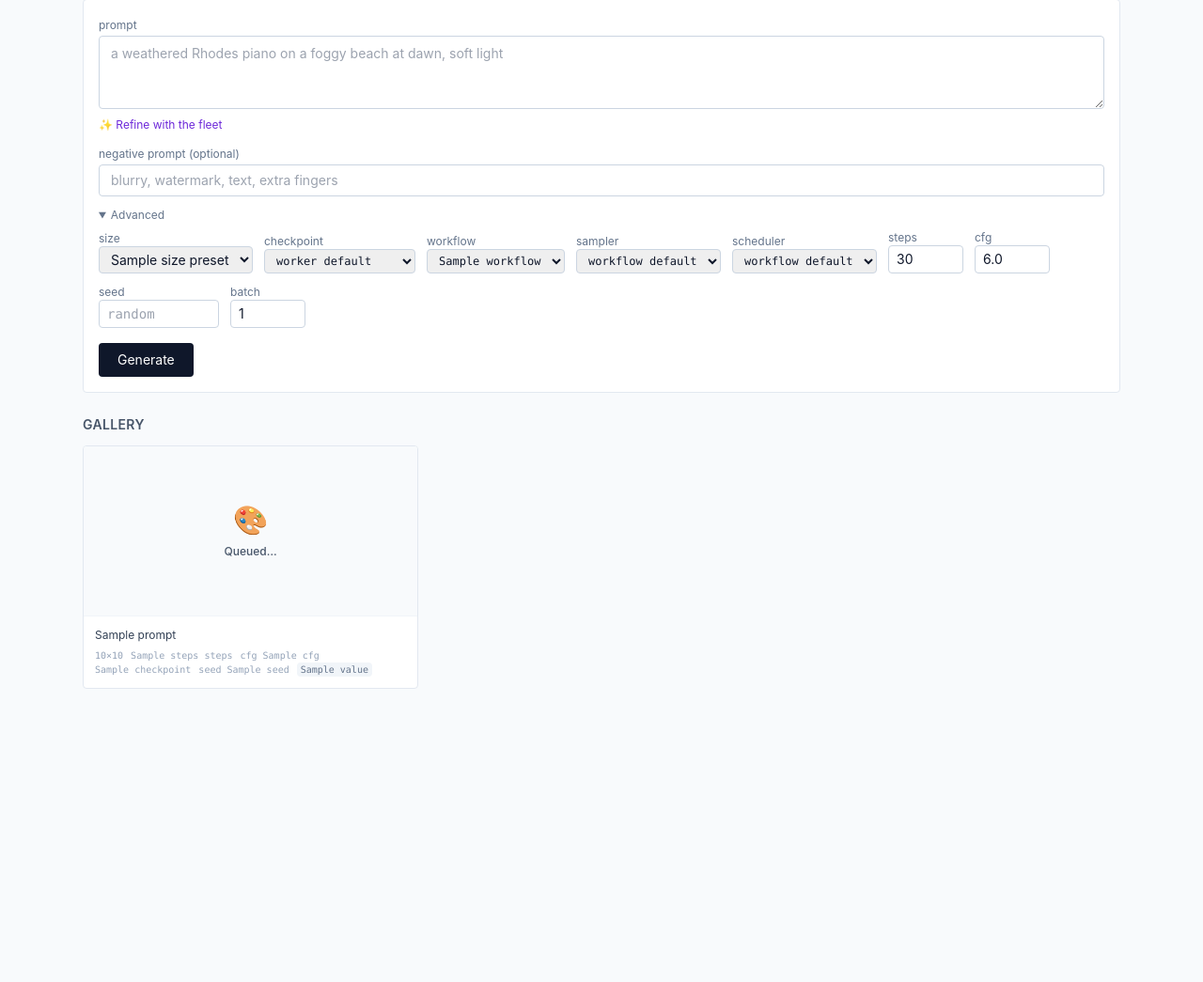
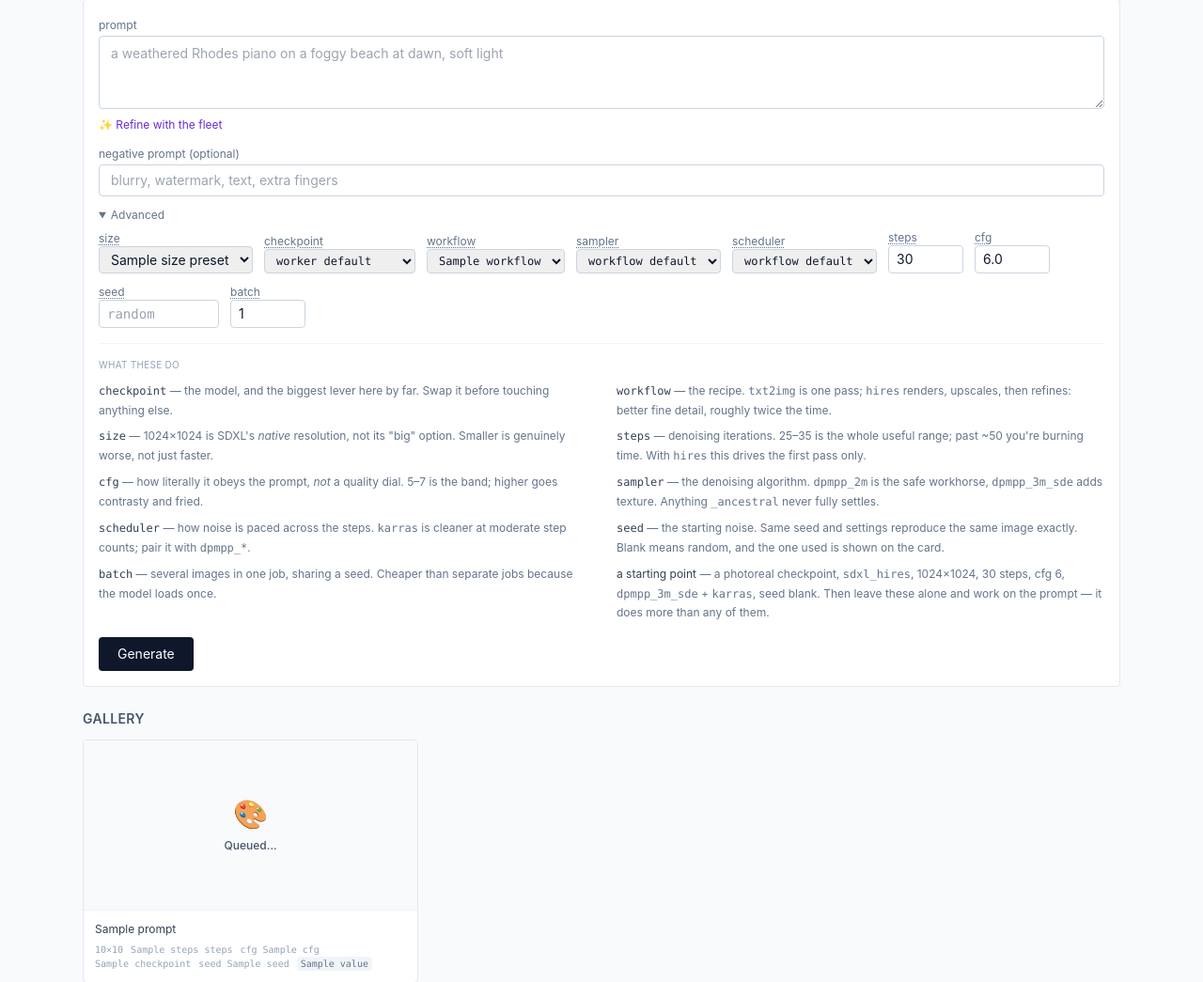
Before and after one commit to will-barnard/dry-dock, a FastAPI app: template backend/app/templates/darkroom.html in a window 1280 px wide, after a click on "Advanced". Shown: the part 185-1230 px from the top of the page at 94% size. Before the commit the page ends 918 px from the top, so only its background shows below. Run offline with FastAPI, Linux system fonts and the light colour scheme; the template is opened without the code that fills it: most values are stand-ins (such as "Sample title", 1, 10 or a date in 2020); parts of the project's set-up code (start-up, migrations or seed data) failed here and were passed over; some libraries are stand-ins or nearby versions.

Commit message:
added tips for darkroom

```diff
--- a/backend/app/templates/darkroom.html
+++ b/backend/app/templates/darkroom.html
@@ -86,7 +86,7 @@
       <summary class="text-xs text-slate-500 cursor-pointer hover:text-slate-800">Advanced</summary>
       <div class="flex flex-wrap gap-3 items-end mt-2">
         <label class="flex flex-col">
-          <span class="text-xs text-slate-500">size</span>
+          <span class="text-xs text-slate-500 cursor-help decoration-dotted underline underline-offset-2" title="1024x1024 is SDXL's native resolution, not its 'big' option. Smaller is genuinely worse, not just faster.">size</span>
           <select name="size" class="border border-slate-300 rounded px-2 py-1">
             {% for label, w, h in size_presets %}
               <option value="{{ w }}x{{ h }}">{{ label }}</option>
@@ -94,52 +94,105 @@
           </select>
         </label>
         <label class="flex flex-col">
-          <span class="text-xs text-slate-500">checkpoint</span>
+          <span class="text-xs text-slate-500 cursor-help decoration-dotted underline underline-offset-2" title="The model. The biggest lever here by far - swap this before touching anything else.">checkpoint</span>
           <select name="checkpoint" class="border border-slate-300 rounded px-2 py-1 font-mono text-xs">
             <option value="">worker default</option>
             {% for c in checkpoints %}<option value="{{ c }}">{{ c }}</option>{% endfor %}
           </select>
         </label>
         <label class="flex flex-col">
-          <span class="text-xs text-slate-500" title="sdxl_hires runs a second upscale pass — better detail, roughly twice the time">workflow</span>
+          <span class="text-xs text-slate-500 cursor-help decoration-dotted underline underline-offset-2" title="The recipe. sdxl_txt2img is one pass; sdxl_hires renders, upscales, then refines - better fine detail, roughly twice the time.">workflow</span>
           <select name="workflow" class="border border-slate-300 rounded px-2 py-1 font-mono text-xs">
             {% for w in workflows %}<option value="{{ w }}">{{ w }}</option>{% endfor %}
           </select>
         </label>
         <label class="flex flex-col">
-          <span class="text-xs text-slate-500">sampler</span>
+          <span class="text-xs text-slate-500 cursor-help decoration-dotted underline underline-offset-2" title="The denoising algorithm. dpmpp_2m is the safe workhorse; dpmpp_3m_sde adds texture.">sampler</span>
           <select name="sampler" class="border border-slate-300 rounded px-2 py-1 font-mono text-xs">
             <option value="">workflow default</option>
             {% for sm in samplers %}<option value="{{ sm }}">{{ sm }}</option>{% endfor %}
           </select>
         </label>
         <label class="flex flex-col">
-          <span class="text-xs text-slate-500">scheduler</span>
+          <span class="text-xs text-slate-500 cursor-help decoration-dotted underline underline-offset-2" title="How noise is paced across the steps. karras is cleaner at moderate step counts.">scheduler</span>
           <select name="scheduler" class="border border-slate-300 rounded px-2 py-1 font-mono text-xs">
             <option value="">workflow default</option>
             {% for sc in schedulers %}<option value="{{ sc }}">{{ sc }}</option>{% endfor %}
           </select>
         </label>
         <label class="flex flex-col">
-          <span class="text-xs text-slate-500">steps</span>
+          <span class="text-xs text-slate-500 cursor-help decoration-dotted underline underline-offset-2" title="Denoising iterations. 25-35 is the whole useful range; past ~50 you're burning time for no visible gain.">steps</span>
           <input name="steps" type="number" value="30" min="1" max="80"
                  class="border border-slate-300 rounded px-2 py-1 w-20">
         </label>
         <label class="flex flex-col">
-          <span class="text-xs text-slate-500">cfg</span>
+          <span class="text-xs text-slate-500 cursor-help decoration-dotted underline underline-offset-2" title="How literally it obeys your prompt - not a quality dial. 5-7 is the band. Higher goes contrasty and fried.">cfg</span>
           <input name="cfg" type="number" value="6.0" step="0.5" min="0" max="30"
                  class="border border-slate-300 rounded px-2 py-1 w-20">
         </label>
         <label class="flex flex-col">
-          <span class="text-xs text-slate-500">seed</span>
+          <span class="text-xs text-slate-500 cursor-help decoration-dotted underline underline-offset-2" title="The starting noise. Same seed + same settings = the same image every time. Blank = random.">seed</span>
           <input name="seed" placeholder="random" inputmode="numeric"
                  class="border border-slate-300 rounded px-2 py-1 w-32 font-mono">
         </label>
         <label class="flex flex-col">
-          <span class="text-xs text-slate-500">batch</span>
+          <span class="text-xs text-slate-500 cursor-help decoration-dotted underline underline-offset-2" title="Several images in one job, sharing a seed. Cheaper than running separate jobs.">batch</span>
           <input name="batch" type="number" value="1" min="1" max="{{ max_batch }}"
                  class="border border-slate-300 rounded px-2 py-1 w-20">
         </label>
+      </div>
+
+      {# Same text as the hover hints, spelled out — hovering is no use on a
+         phone, and you shouldn't have to discover a control to learn it. #}
+      <div class="mt-4 pt-3 border-t border-slate-100">
+        <div class="text-[10px] uppercase tracking-wide text-slate-400 mb-2">What these do</div>
+        <dl class="grid grid-cols-1 sm:grid-cols-2 gap-x-8 gap-y-2 text-xs text-slate-500 leading-relaxed">
+          <div>
+            <dt class="inline font-mono text-slate-700">checkpoint</dt>
+            <dd class="inline m-0">— the model, and the biggest lever here by far. Swap it before touching anything else.</dd>
+          </div>
+          <div>
+            <dt class="inline font-mono text-slate-700">workflow</dt>
+            <dd class="inline m-0">— the recipe. <span class="font-mono">txt2img</span> is one pass;
+              <span class="font-mono">hires</span> renders, upscales, then refines: better fine detail, roughly twice the time.</dd>
+          </div>
+          <div>
+            <dt class="inline font-mono text-slate-700">size</dt>
+            <dd class="inline m-0">— 1024×1024 is SDXL's <em>native</em> resolution, not its "big" option. Smaller is genuinely worse, not just faster.</dd>
+          </div>
+          <div>
+            <dt class="inline font-mono text-slate-700">steps</dt>
+            <dd class="inline m-0">— denoising iterations. 25–35 is the whole useful range; past ~50 you're burning time.
+              With <span class="font-mono">hires</span> this drives the first pass only.</dd>
+          </div>
+          <div>
+            <dt class="inline font-mono text-slate-700">cfg</dt>
+            <dd class="inline m-0">— how literally it obeys the prompt, <em>not</em> a quality dial. 5–7 is the band; higher goes contrasty and fried.</dd>
+          </div>
+          <div>
+            <dt class="inline font-mono text-slate-700">sampler</dt>
+            <dd class="inline m-0">— the denoising algorithm. <span class="font-mono">dpmpp_2m</span> is the safe workhorse,
+              <span class="font-mono">dpmpp_3m_sde</span> adds texture. Anything <span class="font-mono">_ancestral</span> never fully settles.</dd>
+          </div>
+          <div>
+            <dt class="inline font-mono text-slate-700">scheduler</dt>
+            <dd class="inline m-0">— how noise is paced across the steps. <span class="font-mono">karras</span> is cleaner at moderate step counts; pair it with <span class="font-mono">dpmpp_*</span>.</dd>
+          </div>
+          <div>
+            <dt class="inline font-mono text-slate-700">seed</dt>
+            <dd class="inline m-0">— the starting noise. Same seed and settings reproduce the same image exactly. Blank means random, and the one used is shown on the card.</dd>
+          </div>
+          <div>
+            <dt class="inline font-mono text-slate-700">batch</dt>
+            <dd class="inline m-0">— several images in one job, sharing a seed. Cheaper than separate jobs because the model loads once.</dd>
+          </div>
+          <div>
+            <dt class="inline text-slate-700">a starting point</dt>
+            <dd class="inline m-0">— a photoreal checkpoint, <span class="font-mono">sdxl_hires</span>, 1024×1024, 30 steps, cfg 6,
+              <span class="font-mono">dpmpp_3m_sde</span> + <span class="font-mono">karras</span>, seed blank. Then leave these alone
+              and work on the prompt — it does more than any of them.</dd>
+          </div>
+        </dl>
       </div>
     </details>
 
```
